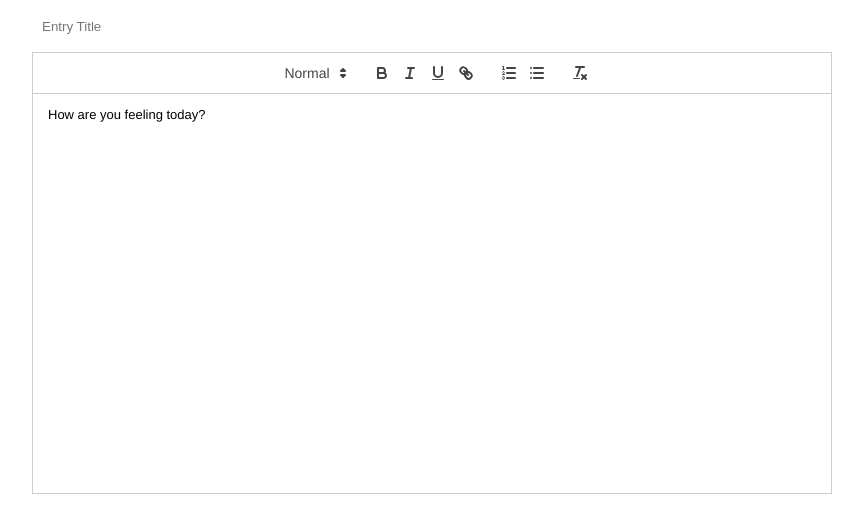
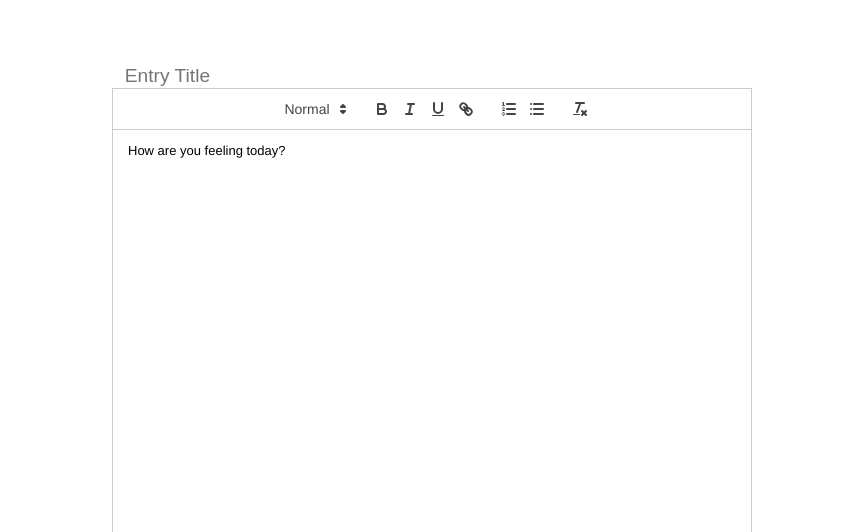
Before and after one commit to umekow/FooMoo, a React (Create React App) app in the folder foodmood/: page /journal in a window 1280 px wide. Shown: the top 532 px of the page, without its empty margins (208-1071 px from the left). Built offline with nearby package versions, Linux system fonts and the light colour scheme.

Commit message:
created scss stylesheets and wrapped the editor with a container div

```diff
--- /dev/null
+++ b/foodmood/src/features/editor/editor.css
@@ -0,0 +1,20 @@
+.editorContainer {
+  width: 50%;
+  margin: 0 auto;
+  margin-top: 5%;
+}
+.editorContainer .entryHeader {
+  width: 100%;
+  border: none;
+}
+.editorContainer .entryHeader input {
+  width: 100%;
+  border: none;
+  font-size: 1.2rem;
+  padding-left: 2%;
+}
+.editorContainer .entryHeader input:focus {
+  outline: none;
+}
+
+/*# sourceMappingURL=editor.css.map */
--- /dev/null
+++ b/foodmood/src/features/editor/editor.scss
@@ -0,0 +1,26 @@
+.editorContainer{
+    width: 50%;
+    margin: 0 auto;
+    margin-top: 5%;
+
+
+    //Journal entry header
+    .entryHeader{
+        width: 100%;
+        border: none;
+
+        input{
+            width: 100%;
+            border: none;
+            font-size: 1.2rem;
+            padding-left: 2%;
+
+            &:focus{
+                outline: none;
+
+            }
+        }
+
+
+    }
+}
--- a/foodmood/src/features/editor/index.js
+++ b/foodmood/src/features/editor/index.js
@@ -1,22 +1,23 @@
 import React, { useState } from 'react'
 import ReactQuill from 'react-quill'
 import 'react-quill/dist/quill.snow.css'
-
+import './editor.scss'
 
 const Editor = props => {
     const [header, setHeader] = useState('Entry Title')
     const [text, setText] = useState('How are you feeling today?')
+    const [mood, setMood] = useState()
     return(
         <div className='editorContainer'>
             {/* header for journal entry  */}
             <div className='entryHeader'>
-                <input style={{width: '780px', height: '50px', margin:'0',  border: 'none'}} type='text' placeholder={header}/>
+                <input type='text' placeholder={header}/>
             </div>
             {/*text editor */}
             <ReactQuill
                 style={{
-                    width:'800px',
-                    height: '400px',
+                    width:'100%',
+                    height: '500px',
                     margin: '0 auto',
 
                 }}
```
Also changed, not shown: 1 other file (tests, documents, lock files or other folders).
